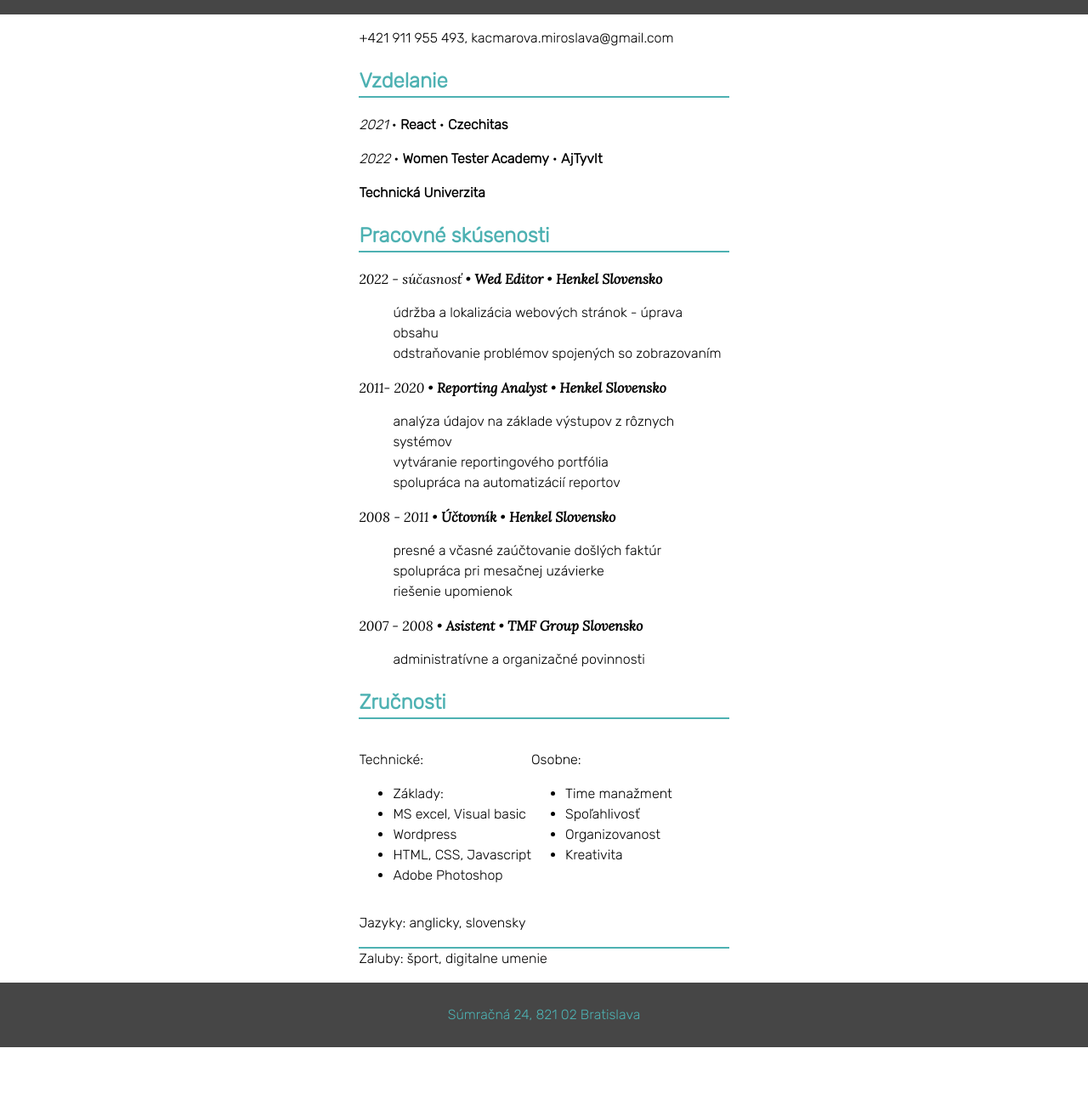
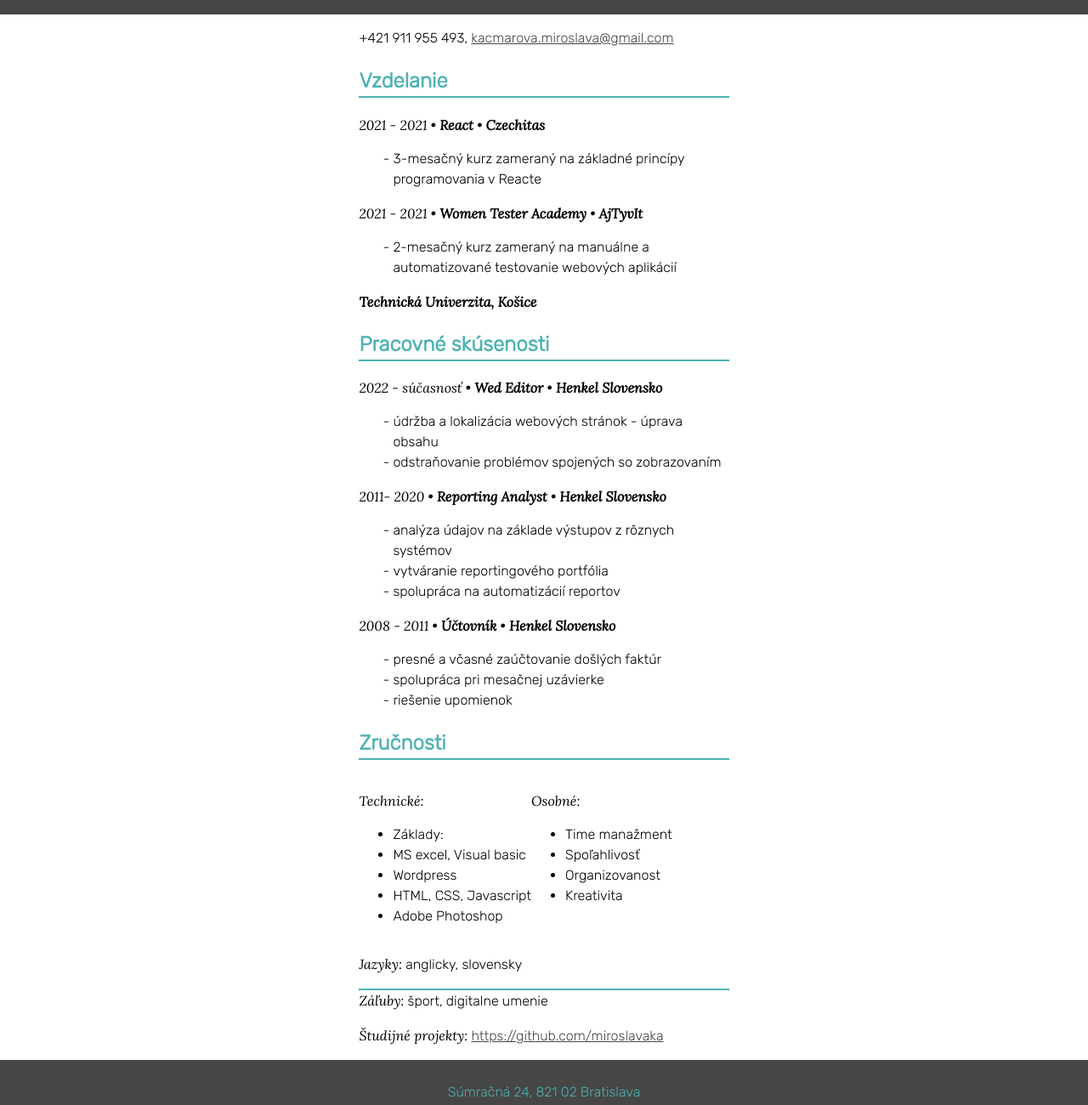
Before and after one commit to miroslavaka/zivotopis, a plain HTML site: page index.html in a window 1280 px wide. Shown: the part 180-1480 px from the top of the page at 85% size. Before the commit the page ends 1412 px from the top, so only its background shows below. Drawn offline with Linux system fonts and the light colour scheme.

Commit message:
edit styling

```diff
--- a/index.html
+++ b/index.html
@@ -17,25 +17,50 @@
         <h1>Miroslava Kačmárová</h1>
     </header>
     <main class="hlavna-cast">
+        <!--Kontakt-->
         <section class="kontakt">
-            <p>+421 911 955 493, kacmarova.miroslava@gmail.com</p>
-            <p></p>
+            <p>
+                +421 911 955 493,
+                <a href="mailto:kacmarova.miroslava@gmail.com">kacmarova.miroslava@gmail.com</a
+          >
+        </p>
       </section>
 
+      <!--Vzdelanie-->
       <section class="vzdelanie">
         <h2>Vzdelanie</h2>
+        <div>
           <p>
-                <em>2021</em> &bull; <strong>React</strong> &bull;
+            <em>2021 - 2021</em> &bull; <strong>React</strong> &bull;
             <strong>Czechitas</strong>
           </p>
+          <ul>
+            <li>
+              3-mesačný kurz zameraný na základné princípy programovania v
+              Reacte
+            </li>
+          </ul>
+          <!-- ked tu dam <p></p> nespravi sa mi odsadenie na zaciatku riadku -->
+        </div>
+        <div>
           <p>
-                <em>2022</em> &bull; <strong>Women Tester Academy</strong> &bull;
+            <em>2021 - 2021</em> &bull;
+            <strong>Women Tester Academy</strong> &bull;
             <strong>AjTyvIt</strong>
           </p>
+          <ul>
+            <li>
+              2-mesačný kurz zameraný na manuálne a automatizované testovanie
+              webových aplikácií
+            </li>
+          </ul>
+        </div>
         <p>
-                <strong>Technická Univerzita</strong>
+          <strong>Technická Univerzita, Košice</strong>
         </p>
       </section>
+
+      <!--Skusenosti-->
       <section class="skusenosti">
         <h2>Pracovné skúsenosti</h2>
         <p>
@@ -66,15 +91,9 @@
           <li>spolupráca pri mesačnej uzávierke</li>
           <li>riešenie upomienok</li>
         </ul>
+      </section>
 
-            <p>
-                <em>2007 - 2008</em> &bull; <strong>Asistent</strong> &bull;
-                <strong>TMF Group Slovensko</strong>
-            </p>
-            <ul>
-                <li>administratívne a organizačné povinnosti</li>
-            </ul>
-        </section>
+      <!--Zrucnosti-->
       <section class="zrucnosti">
         <h2>Zručnosti</h2>
         <div class="zrucnosti-technicke-osobne">
@@ -90,7 +109,7 @@
           </div>
 
           <div class="osobne">
-                    <p>Osobne:</p>
+            <p>Osobné:</p>
             <ul>
               <li>Time manažment</li>
               <li>Spoľahlivosť</li>
@@ -100,13 +119,20 @@
           </div>
         </div>
 
-            <p>Jazyky: anglicky, slovensky</p>
-            <p class="zaluby">Zaluby: šport, digitalne umenie</p>
+        <p class="jazyky"><span>Jazyky:</span> anglicky, slovensky</p>
+        <p class="zaluby"><span>Záľuby:</span> šport, digitalne umenie</p>
+        <p class="projekty">
+          <span>Študijné projekty:</span>
+          <a href="https://github.com/miroslavaka" target="_blank"
+            >https://github.com/miroslavaka</a
+          >
+        </p>
       </section>
     </main>
+
+    <!--Paticka-->
     <footer class="paticka">
       <p>Súmračná 24, 821 02 Bratislava</p>
     </footer>
   </body>
-
 </html>
--- a/style.css
+++ b/style.css
@@ -38,20 +38,27 @@ h2 {
     padding: 0 33%;
 }
 
+.kontakt a {
+    color: rgb(70, 70, 70);
+}
+
+.kontakt a:hover {
+    color: rgb(77, 177, 178);
+}
+
+.vzdelanie h2,
 .skusenosti h2 {
     border-bottom: 2px solid rgb(77, 177, 178);
 }
 
+.vzdelanie p,
 .skusenosti p {
     font-family: 'Lora', serif;
 }
 
-.skusenosti ul li {
-    list-style-type: none;
-}
-
-.vzdelanie h2 {
-    border-bottom: 2px solid rgb(77, 177, 178);
+.skusenosti ul li,
+.vzdelanie ul li {
+    list-style-type: '- ';
 }
 
 .zrucnosti h2 {
@@ -66,6 +73,22 @@ h2 {
     display: flex;
 }
 
+.zrucnosti .technicke p,
+.zrucnosti .osobne p,
+.zrucnosti .jazyky span,
+.zrucnosti .zaluby span,
+.zrucnosti .projekty span {
+    font-family: 'Lora', serif;
+}
+
+.zrucnosti .projekty a {
+    color: rgb(70, 70, 70);
+}
+
+.zrucnosti .projekty a:hover {
+    color: rgb(77, 177, 178);
+}
+
 .paticka {
     background-color: rgb(70, 70, 70);
     color: rgb(77, 177, 178);
```
Lines whose indentation alone changed are shown as unchanged.
